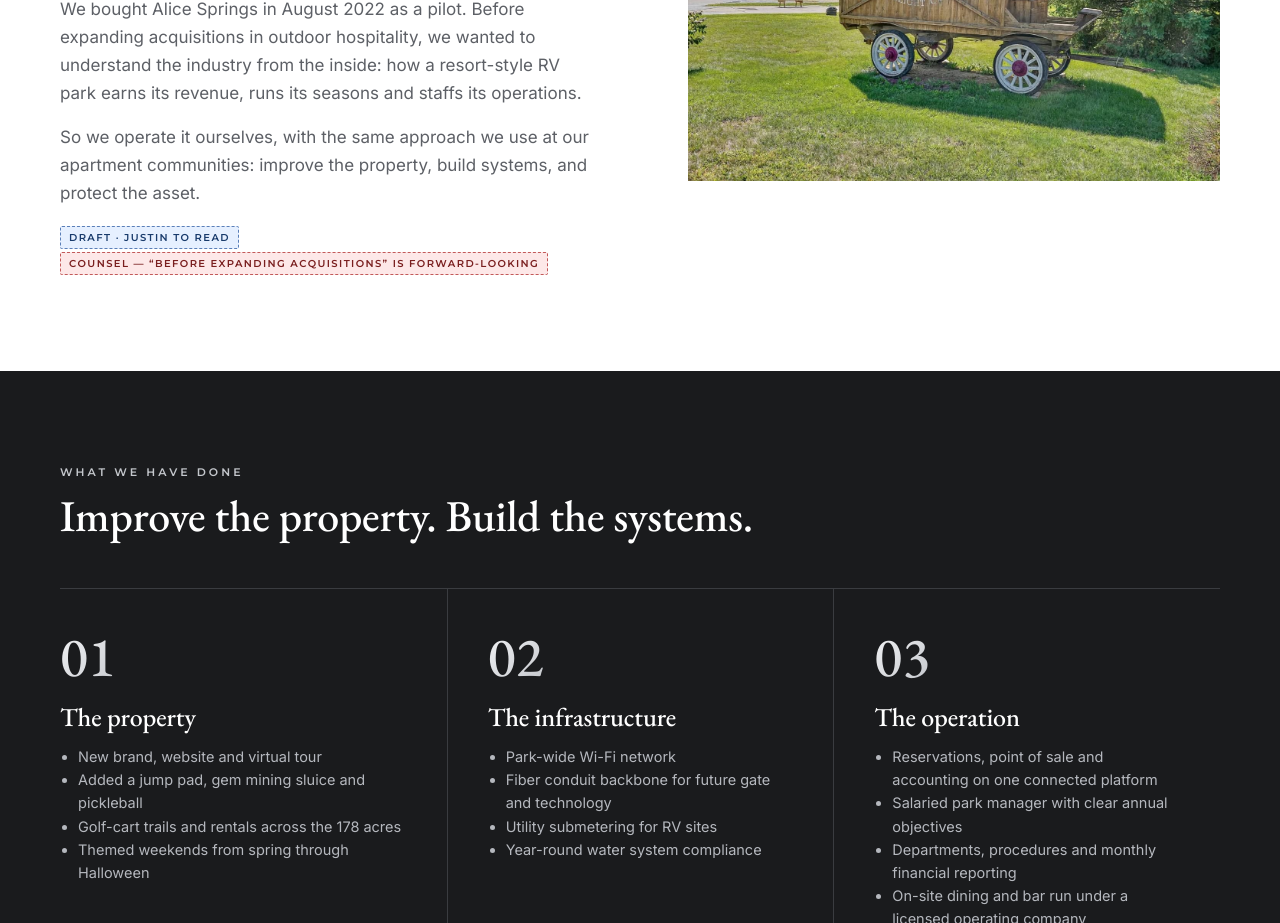
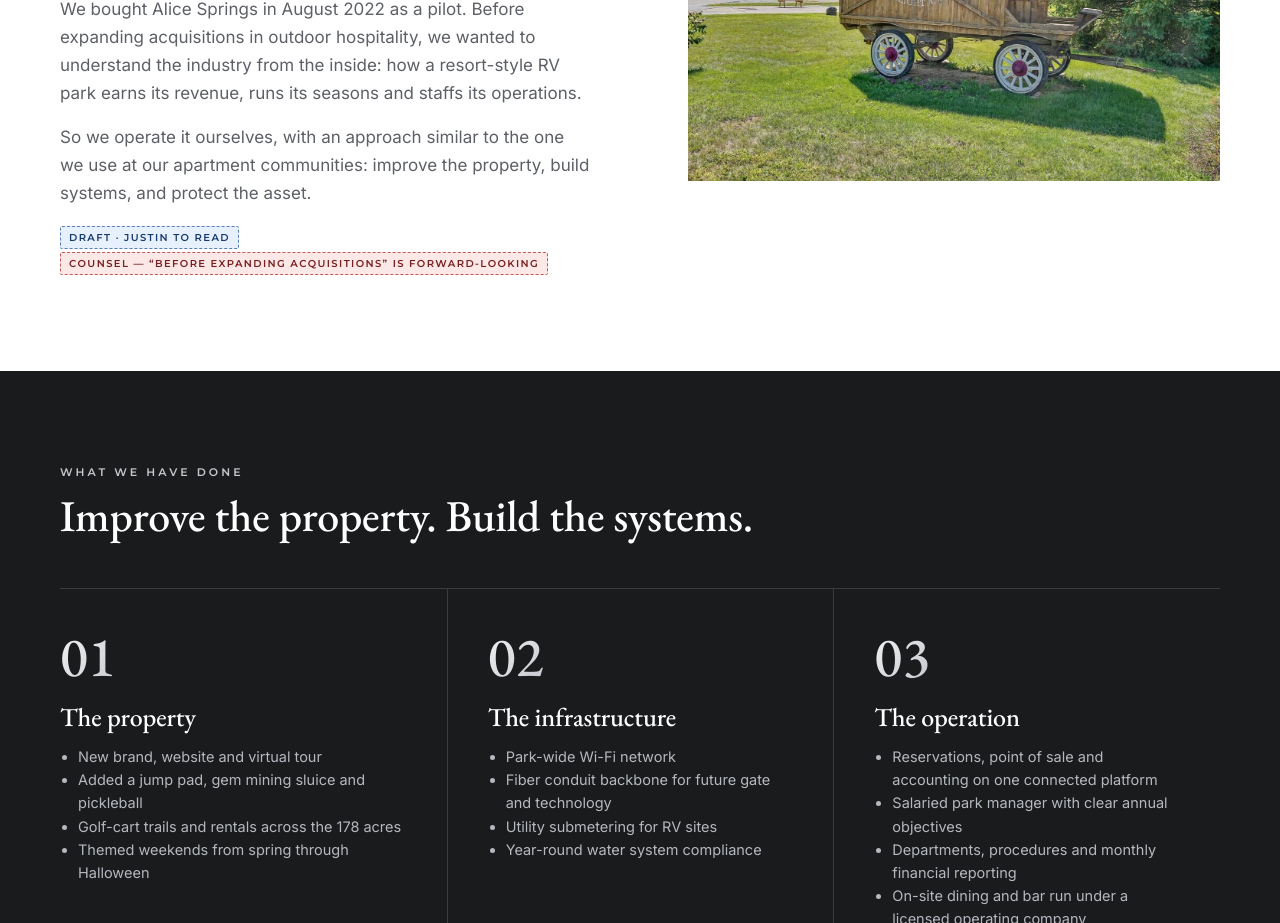
Before and after one commit to Greyson-Capital-Group/greysoncapitalgroup.com, a Next.js app: page /current-holdings/outdoor-hospitality in a window 1280 px wide. Shown: the part 1660-2583 px from the top of the page. Built offline with nearby package versions, Linux system fonts and the light colour scheme.

Commit message:
Alice Springs: 'similar' approach to apartments, not 'same'
Co-Authored-By: Claude Opus 5.5 <noreply@anthropic.com>
Claude-Session: https://claude.ai/code/session_014Xvw2MyEAiTkNBY6PzWLaJ

```diff
--- a/app/about/page.tsx
+++ b/app/about/page.tsx
@@ -35,7 +35,7 @@ export default function AboutPage() {
 
       <section className="paper"><div className="wrap split">
         <div><div className="eyebrow">Beyond multifamily</div><h2 style={{ marginTop: '14px' }}>Outdoor hospitality.</h2><div className="rule"></div>
-          <p className="lede small">Greyson's principals also operate Alice Springs RV Park &amp; Resort, a 178-acre resort campground in Ionia, Michigan, acquired in 2022. It is our pilot in outdoor hospitality: a way to learn the industry's operations from the inside before expanding acquisitions there, run with the same playbook as our apartments.</p>
+          <p className="lede small">Greyson's principals also operate Alice Springs RV Park &amp; Resort, a 178-acre resort campground in Ionia, Michigan, acquired in 2022. It is our pilot in outdoor hospitality: a way to learn the industry's operations from the inside before expanding acquisitions there, run with a similar playbook to our apartments.</p>
           <p style={{ marginTop: '14px' }}><Tag kind="DRAFT" /></p>
           <div className="btn-row"><a className="btn btn-outline" href="/current-holdings/outdoor-hospitality">The Alice Springs story</a></div></div>
         <div className="ph32"><img src="/img/alice-springs-aerial-lake.jpg" alt="Aerial view of the lake and waterfront cabins at Alice Springs RV Park & Resort" loading="lazy" /></div>
--- a/app/current-holdings/outdoor-hospitality/page.tsx
+++ b/app/current-holdings/outdoor-hospitality/page.tsx
@@ -43,7 +43,7 @@ export default function OutdoorHospitalityPage() {
         <div>
           <div className="eyebrow">Why we own it</div><h2 style={{ marginTop: '14px' }}>Our pilot in outdoor hospitality.</h2><div className="rule"></div>
           <p className="lede small">We bought Alice Springs in August 2022 as a pilot. Before expanding acquisitions in outdoor hospitality, we wanted to understand the industry from the inside: how a resort-style RV park earns its revenue, runs its seasons and staffs its operations.</p>
-          <p className="lede small" style={{ marginTop: '16px' }}>So we operate it ourselves, with the same approach we use at our apartment communities: improve the property, build systems, and protect the asset.</p>
+          <p className="lede small" style={{ marginTop: '16px' }}>So we operate it ourselves, with an approach similar to the one we use at our apartment communities: improve the property, build systems, and protect the asset.</p>
           <p style={{ marginTop: '16px' }}><Tag kind="DRAFT" /> <Tag kind="COUNSEL">“before expanding acquisitions” is forward-looking</Tag></p>
         </div>
         <div className="ph32"><img src={entrance.src} alt={entrance.alt} loading="lazy" /></div>
```
